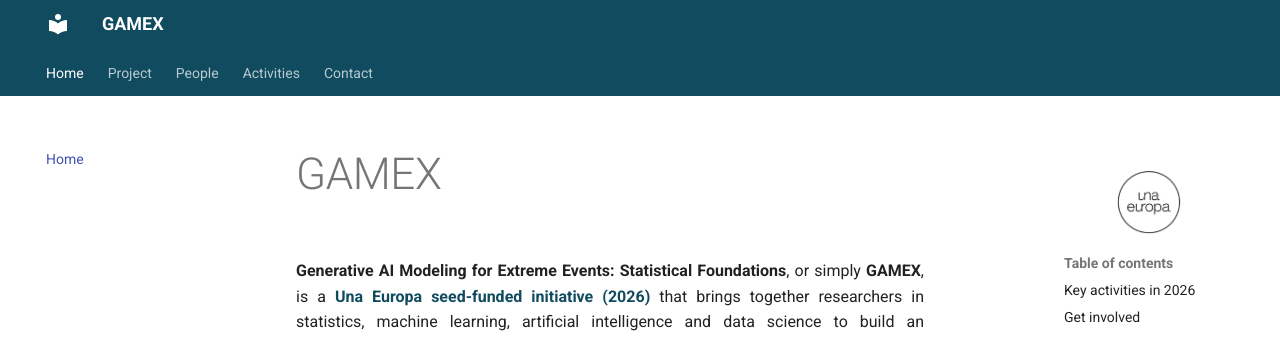
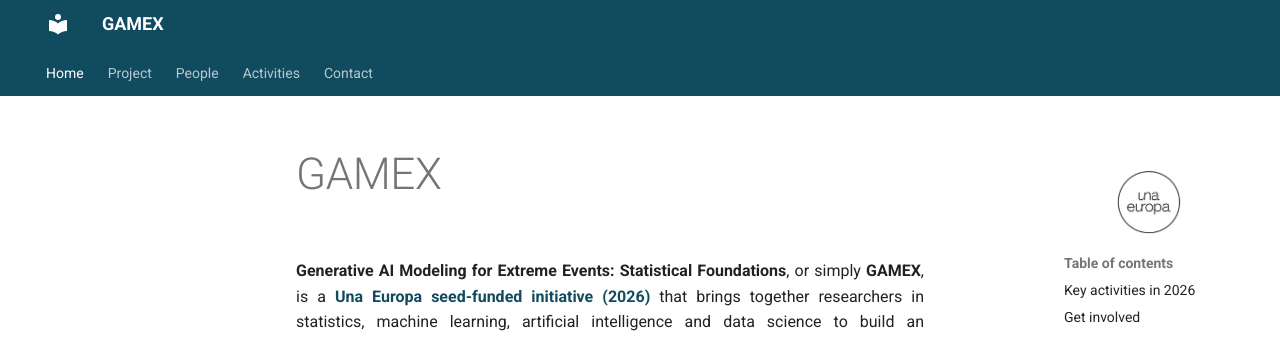
Before and after one commit to gamex-network/gamex-network.github.io, an MkDocs documentation site: the page built from docs/index.md, in a window 1280 px wide. Shown: the top 338 px of the page. Built offline with MkDocs 1.6.1 and Material for MkDocs 9.7.7, drawn with Linux system fonts in a browser that asks for light colours.

Commit message:
Update extra.css

```diff
--- a/docs/stylesheets/extra.css
+++ b/docs/stylesheets/extra.css
@@ -88,6 +88,11 @@
   display: none !important;
 }
 
+.md-sidebar--primary .md-nav__list > .md-nav__item:first-child {
+  display: none !important;
+}
+
+
 /* UNA EUROPA logo in the RIGHT SIDEBAR (above ToC, not inside ToC) */
 .md-sidebar--secondary .md-sidebar__scrollwrap::before {
   content: "";
```
